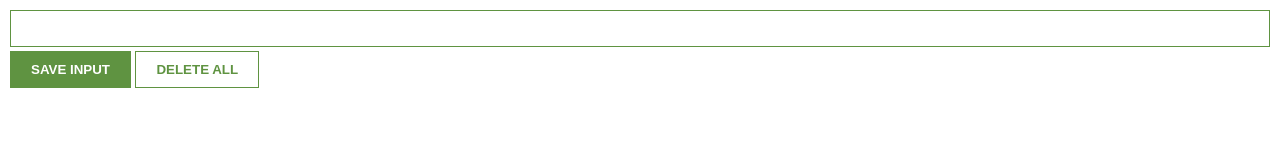
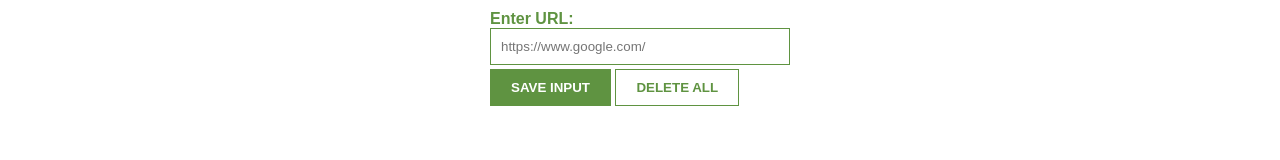
Before and after one commit to cvfisher/leads-tracker-mobile-app, a plain HTML site: page index.html in a window 1280 px wide. Drawn offline with Linux system fonts and the light colour scheme; no server answers.

Commit message:
render urls, implement delete button and maniftst.json

```diff
--- a/index.html
+++ b/index.html
@@ -1,11 +1,17 @@
 <html>
   <head>
+    <meta name="viewport" content="width=device-width, initial-scale=1.0" />
+    <link rel="apple-touch-icon" sizes="180x180" href="/apple-touch-icon.png" />
+    <link rel="icon" type="image/png" sizes="32x32" href="/favicon-32x32.png" />
+    <link rel="icon" type="image/png" sizes="16x16" href="/favicon-16x16.png" />
+    <link rel="manifest" href="/site.webmanifest" />
     <link rel="stylesheet" href="style.css" />
   </head>
   <body>
     <!-- Create an input element with type="text" and id="input-el" -->
     <!-- Create a SAVE INPUT button with id="input-btn" -->
-    <input type="text" id="input-el" />
+    <label>Enter URL:</label>
+    <input type="text" id="input-el" placeholder="https://www.google.com/" />
     <button id="input-btn">SAVE INPUT</button>
     <button id="delete-btn">DELETE ALL</button>
     <ul id="ul-el"></ul>
--- a/style.css
+++ b/style.css
@@ -1,8 +1,13 @@
 body {
-  margin: 0;
+  margin: 0 auto;
   padding: 10px;
   font-family: Arial, Helvetica, sans-serif;
-  min-width: 400px;
+  max-width: 300px;
+}
+
+label {
+  color: #5f9341;
+  font-weight: 900;
 }
 
 input {
```
Also changed, not shown: android-chrome-192x192.png (added), android-chrome-512x512.png (added), apple-touch-icon.png (added), favicon-16x16.png (added), favicon-32x32.png (added), favicon.ico (added), icon.png (added), manifest.json (deleted), site.webmanifest (added).
